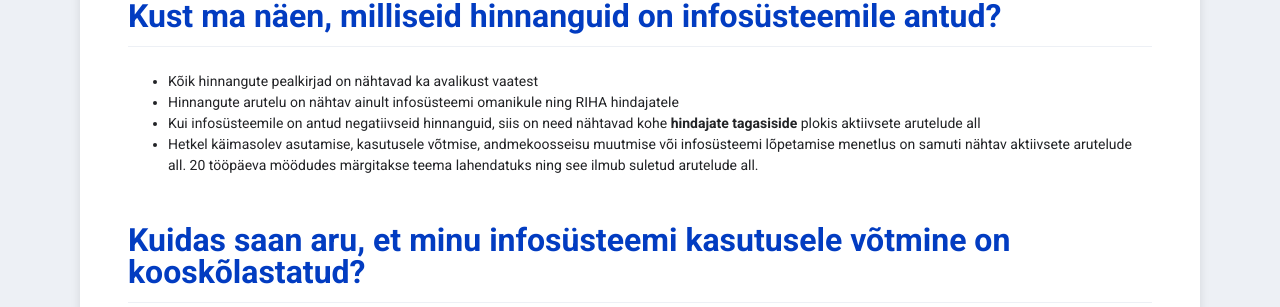
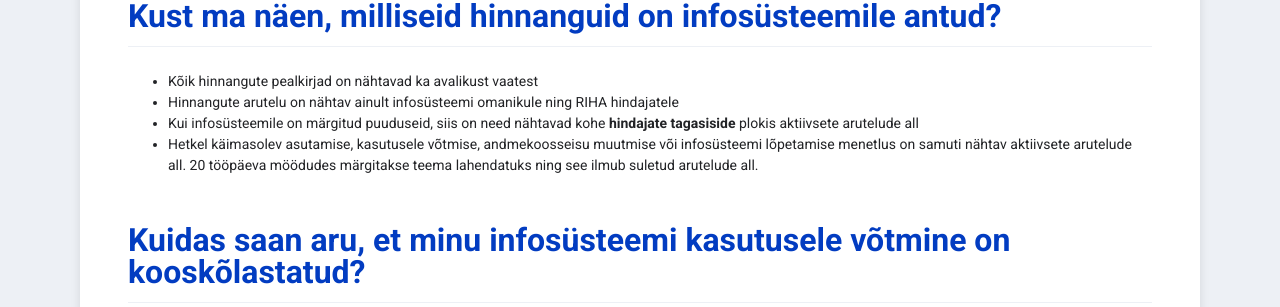
Before and after one commit to e-gov/RIHA-Help, a Jekyll site: the page built from docs/RIHAs-hindamine.md, in a window 1280 px wide and 900 px high, scrolled down 2829 px. Shown: the part 145-452 px from the top of the window. Built offline with Jekyll 4.4.1, drawn with Linux system fonts in a browser that asks for light colours.

Commit message:
Update RIHAs-hindamine.md

```diff
--- a/docs/RIHAs-hindamine.md
+++ b/docs/RIHAs-hindamine.md
@@ -72,7 +72,7 @@ Arutelusid tüüpidega 'Infosüsteemi asutamine', 'Infosüsteemi kasutusele võt
 
 - Kõik hinnangute pealkirjad on nähtavad ka avalikust vaatest
 - Hinnangute arutelu on nähtav ainult infosüsteemi omanikule ning RIHA hindajatele
-- Kui infosüsteemile on antud negatiivseid hinnanguid, siis on need nähtavad kohe **hindajate tagasiside** plokis aktiivsete arutelude all
+- Kui infosüsteemile on märgitud puuduseid, siis on need nähtavad kohe **hindajate tagasiside** plokis aktiivsete arutelude all
 - Hetkel käimasolev asutamise, kasutusele võtmise, andmekoosseisu muutmise või infosüsteemi lõpetamise menetlus on samuti nähtav aktiivsete arutelude all. 20 tööpäeva möödudes märgitakse teema lahendatuks ning see ilmub suletud arutelude all.
 
 ## Kuidas saan aru, et minu infosüsteemi kasutusele võtmine on kooskõlastatud?
```
